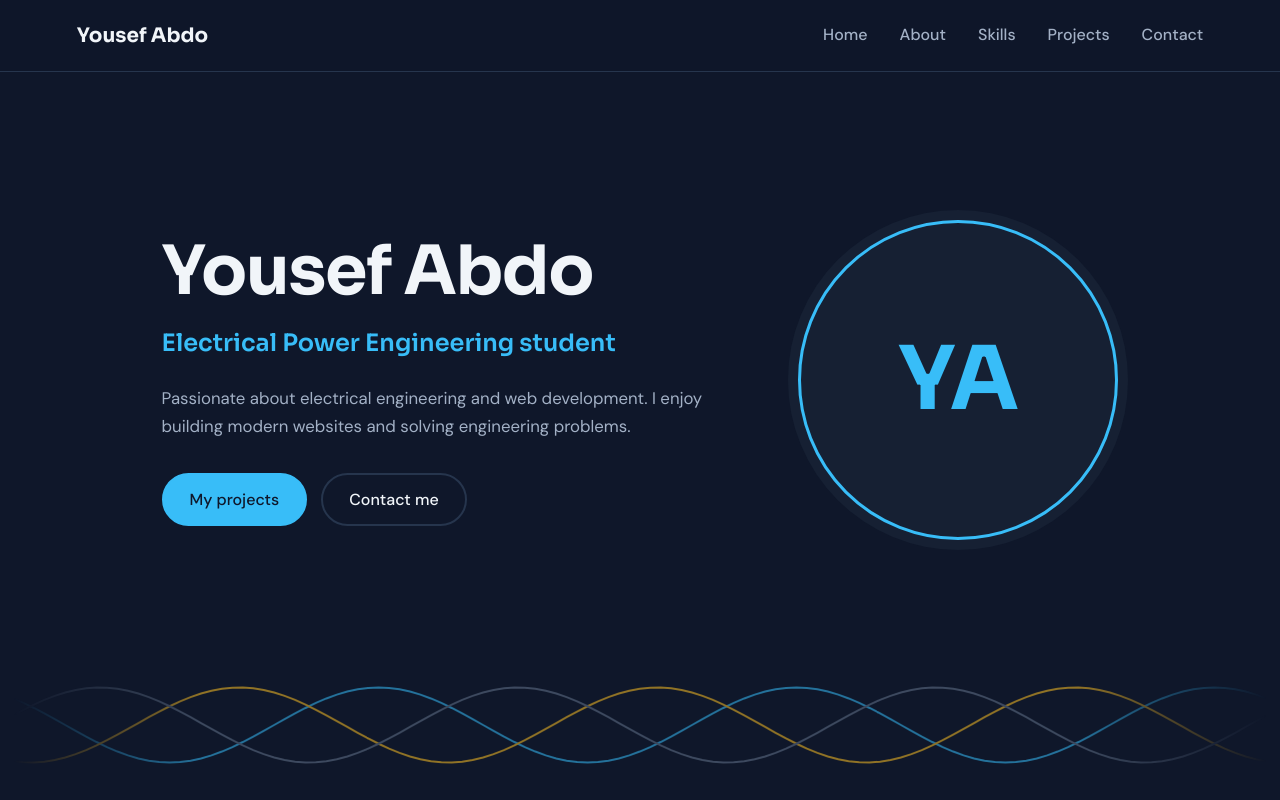
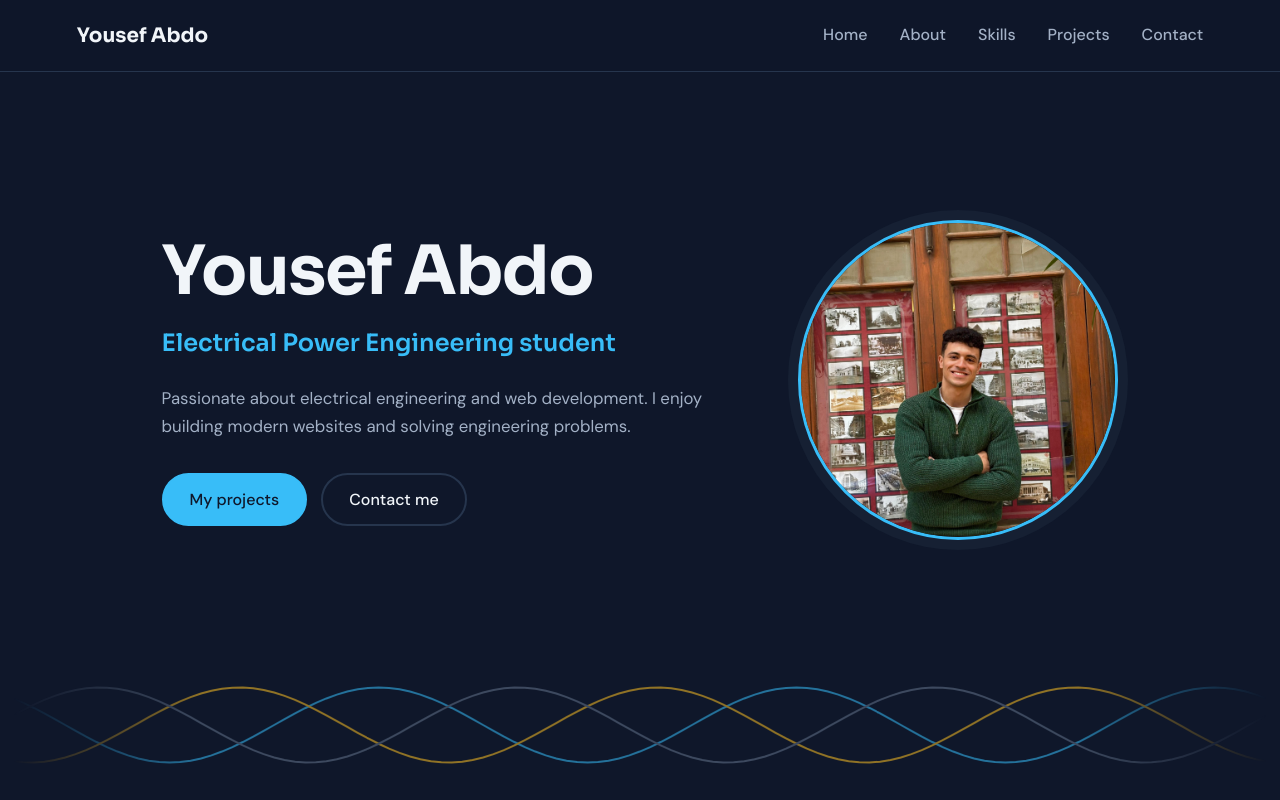
Before and after one commit to yousseffabdoo135-cmyk/yousef, a plain HTML site: page index.html in a window 1280 px wide. Shown: the top 800 px of the page. Drawn offline with Linux system fonts and the light colour scheme.

Commit message:
Update index.html

```diff
--- a/index.html
+++ b/index.html
@@ -65,7 +65,9 @@
                 (حط الصورة جنب الملفات باسم profile.jpg، ويفضل تكون أقل من 150KB):
                 <img class="avatar" src="profile.jpg" width="320" height="320" alt="Yousef Abdo" fetchpriority="high">
             -->
-            <div class="avatar" aria-hidden="true">YA</div>
+           <img class="avatar"
+src="WhatsApp Image 2026-11-19 at 2.12.43 PM.jpeg"
+alt="Yousef Abdo">
 
         </section>
 
```
